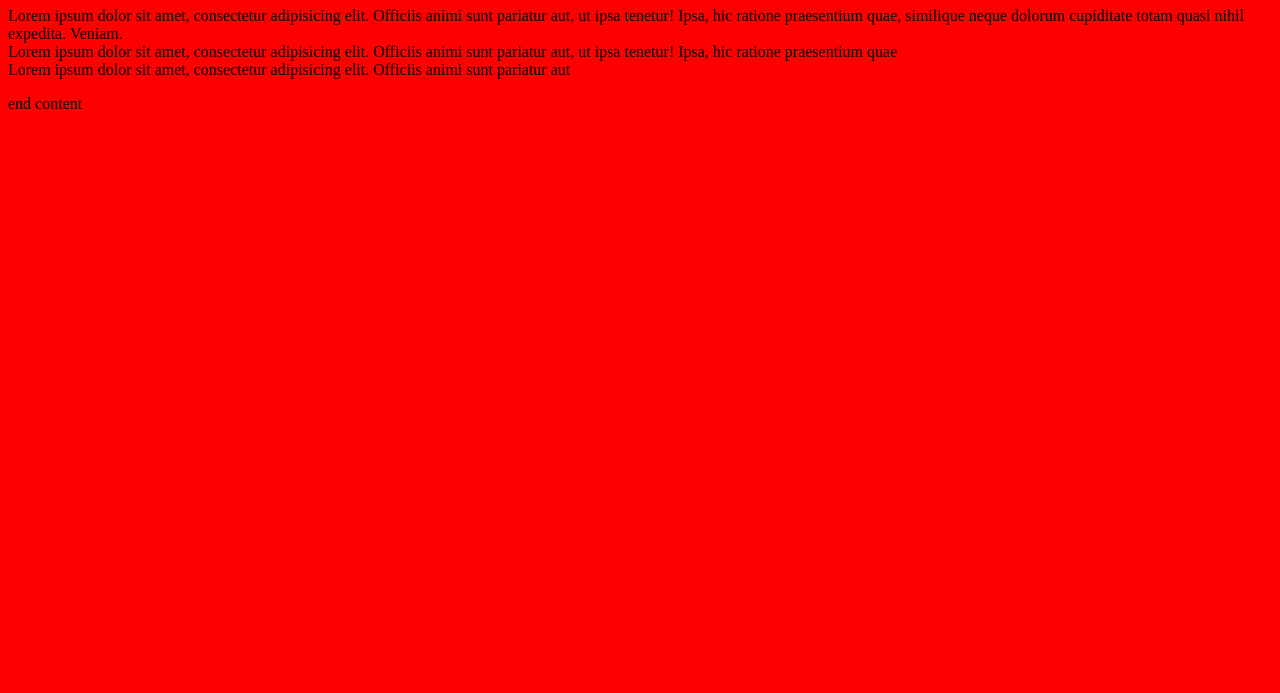
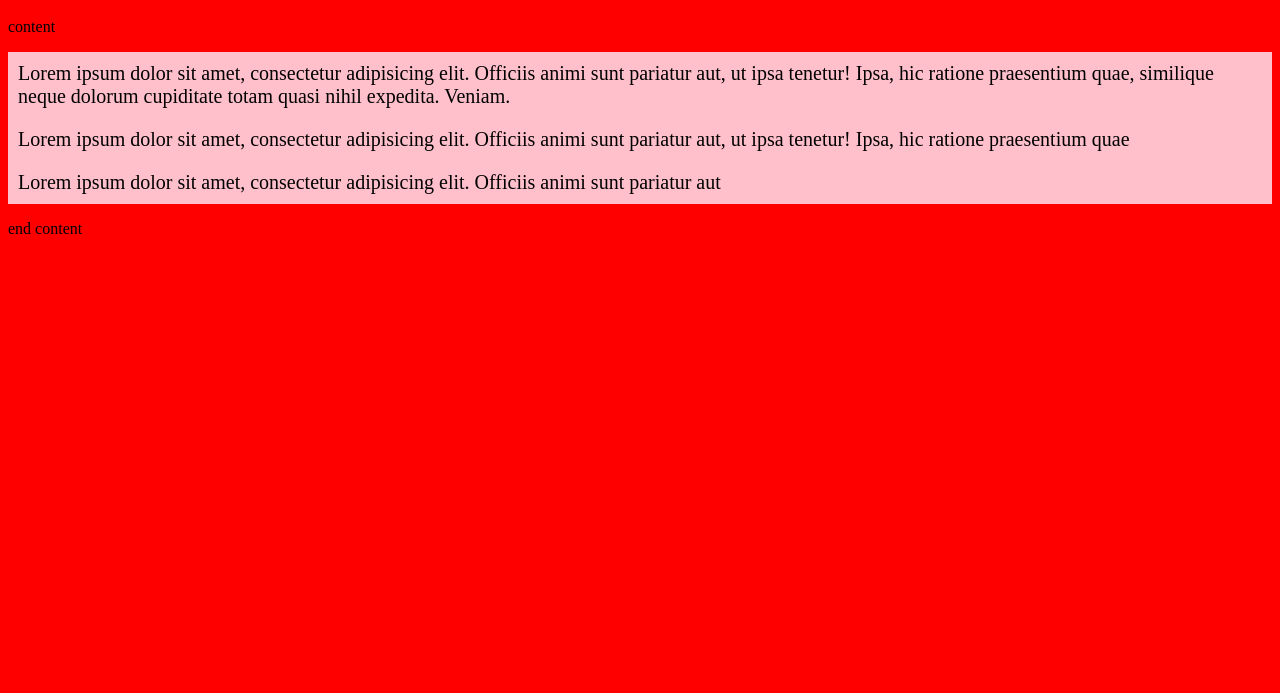
Before and after one commit to ggepenyan/website, a plain HTML site: page index.html in a window 1280 px wide. Shown: the part 107-800 px from the top of the page. Drawn offline with Linux system fonts and the light colour scheme.

Commit message:
font size, div background, div padding

```diff
--- a/css/style.css
+++ b/css/style.css
@@ -1,3 +1,11 @@
 body{
 	background: red;
 }
+h1{
+	font-size: 50px;
+}
+body div{
+	padding: 10px;
+	font-size: 20px;
+	background: pink;
+}
```
